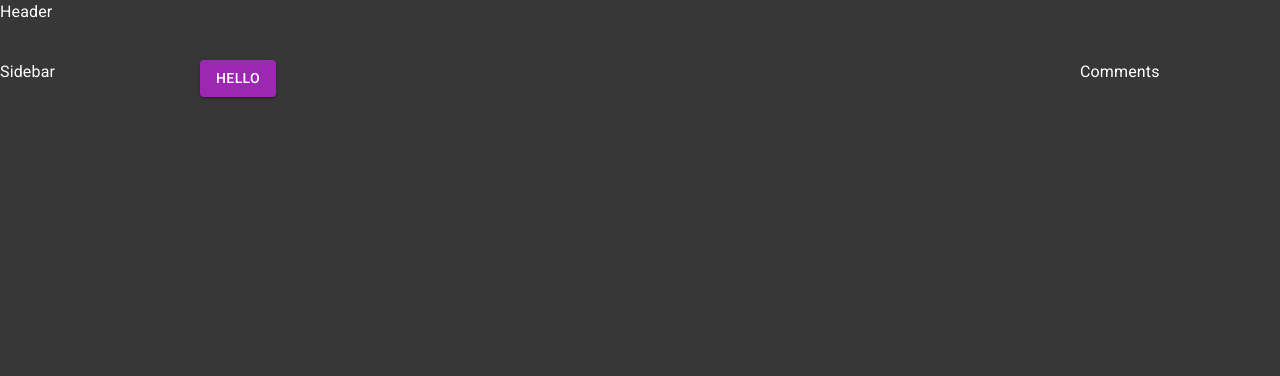
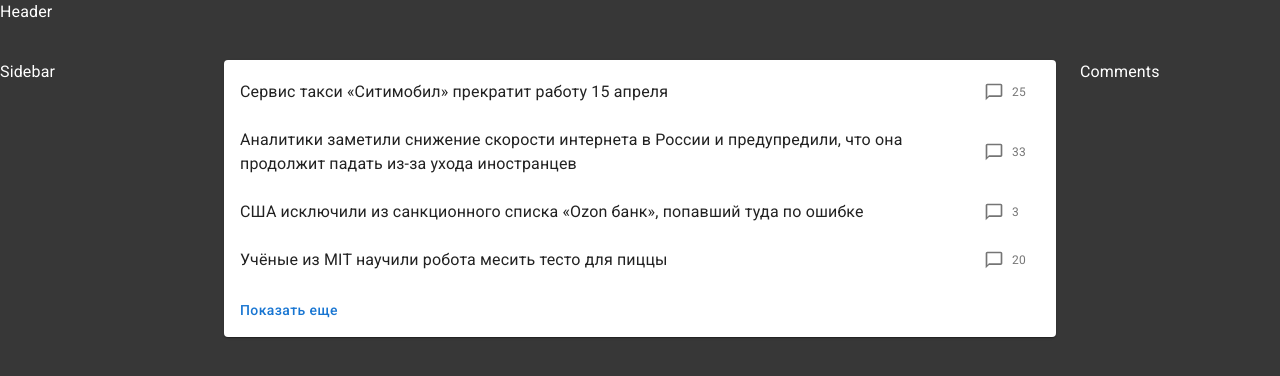
Before and after one commit to paragulgov/journal-frontend, a Next.js app: page / in a window 1280 px wide. Shown: the top 376 px of the page. Built offline with nearby package versions, Linux system fonts and the light colour scheme.

Commit message:
LatestPosts card

```diff
--- a/pages/index.tsx
+++ b/pages/index.tsx
@@ -1,13 +1,13 @@
 import type { NextPage } from 'next';
 import Layout from '../src/layouts/Layout';
 import SEO from '../src/components/SEO';
-import MainScreen from '../src/screens/main/MainScreen';
+import PopularScreen from '../src/screens/popular/PopularScreen';
 
 const Home: NextPage = () => {
   return (
     <Layout>
       <SEO title="Главная" />
-      <MainScreen />
+      <PopularScreen />
     </Layout>
   );
 };
--- /dev/null
+++ b/src/base/types/BaseTypes.ts
@@ -0,0 +1 @@
+export type Nullable<T> = T | null;
--- /dev/null
+++ b/src/data/mockLatestPosts.ts
@@ -0,0 +1,12 @@
+import { LatestPost } from '../modules/popular/types/PopularTypes';
+
+export const latestPosts: LatestPost[] = [
+  { id: 1, text: 'Сервис такси «Ситимобил» прекратит работу 15 апреля', commentsCount: 25 },
+  {
+    id: 2,
+    text: 'Аналитики заметили снижение скорости интернета в России и предупредили, что она продолжит падать из-за ухода иностранцев',
+    commentsCount: 33,
+  },
+  { id: 3, text: 'США исключили из санкционного списка «Ozon банк», попавший туда по ошибке', commentsCount: 3 },
+  { id: 4, text: 'Учёные из MIT научили робота месить тесто для пиццы', commentsCount: 20 },
+];
--- /dev/null
+++ b/src/modules/popular/types/PopularTypes.ts
@@ -0,0 +1,5 @@
+export interface LatestPost {
+  id: number,
+  text: string,
+  commentsCount: number
+}
--- a/src/screens/main/MainScreen.tsx
+++ /dev/null
@@ -1,12 +0,0 @@
-import React from 'react';
-import { Button } from '@mui/material';
-
-const MainScreen: React.FC = () => {
-  return (
-    <div>
-      <Button variant="contained" color="secondary">Hello</Button>
-    </div>
-  );
-};
-
-export default MainScreen;
--- /dev/null
+++ b/src/screens/popular/PopularScreen.tsx
@@ -0,0 +1,15 @@
+import { Container, Stack } from '@mui/material';
+import React from 'react';
+import LatestPosts from './components/LatestPosts';
+
+const PopularScreen: React.FC = () => {
+  return (
+    <Container maxWidth="md">
+      <Stack spacing={3}>
+        <LatestPosts />
+      </Stack>
+    </Container>
+  );
+};
+
+export default PopularScreen;
--- /dev/null
+++ b/src/screens/popular/components/LatestPosts.tsx
@@ -0,0 +1,22 @@
+import { Box, Button, List, Paper } from '@mui/material';
+import { latestPosts } from '../../../data/mockLatestPosts';
+import LatestPostItem from './LatestPostsItem';
+
+const LatestPosts = () => {
+  return (
+    <Box>
+      <Paper>
+        <List>
+          {latestPosts.map(({ id, text, commentsCount }) => {
+            return (
+              <LatestPostItem key={id} id={id} text={text} commentsCount={commentsCount} />
+            );
+          })}
+        </List>
+        <Button sx={{ml: 1, mb: 1}} variant="text">Показать еще</Button>
+      </Paper>
+    </Box>
+  );
+};
+
+export default LatestPosts;
--- /dev/null
+++ b/src/screens/popular/components/LatestPostsItem.tsx
@@ -0,0 +1,30 @@
+import React from 'react';
+import { Box, ListItemButton, ListItemIcon, ListItemText } from '@mui/material';
+import ChatBubbleOutlineIcon from '@mui/icons-material/ChatBubbleOutline';
+import Link from 'next/link';
+
+interface LatestPostItemProps {
+  id: number;
+  text: string;
+  commentsCount: number;
+}
+
+const LatestPostItem: React.FC<LatestPostItemProps> = ({ id, text, commentsCount }) => {
+  return (
+    <Link href={`/`}>
+      <a>
+        <ListItemButton>
+          <ListItemText>
+            {text}
+          </ListItemText>
+          <ListItemIcon sx={{ display: 'flex', alignItems: 'center' }}>
+            <ChatBubbleOutlineIcon fontSize="small" sx={{ mr: 1 }} />
+            <Box component="span" sx={{ fontSize: 12 }}>{commentsCount}</Box>
+          </ListItemIcon>
+        </ListItemButton>
+      </a>
+    </Link>
+  );
+};
+
+export default LatestPostItem;
--- a/src/styles/muiTheme.ts
+++ b/src/styles/muiTheme.ts
@@ -28,5 +28,10 @@
         },
       },
     },
-  }
+  },
+  typography: {
+    button: {
+      textTransform: 'none',
+    },
+  },
 });
```
